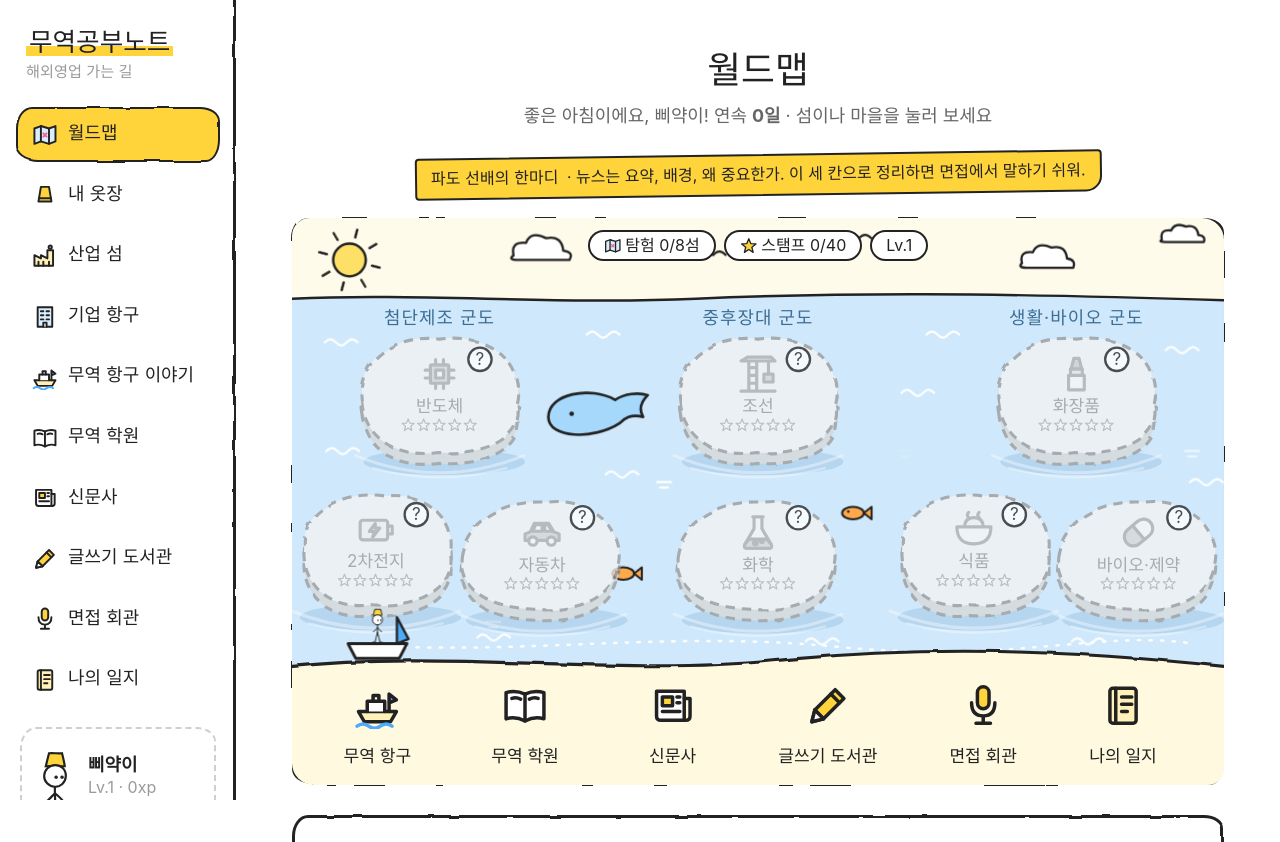
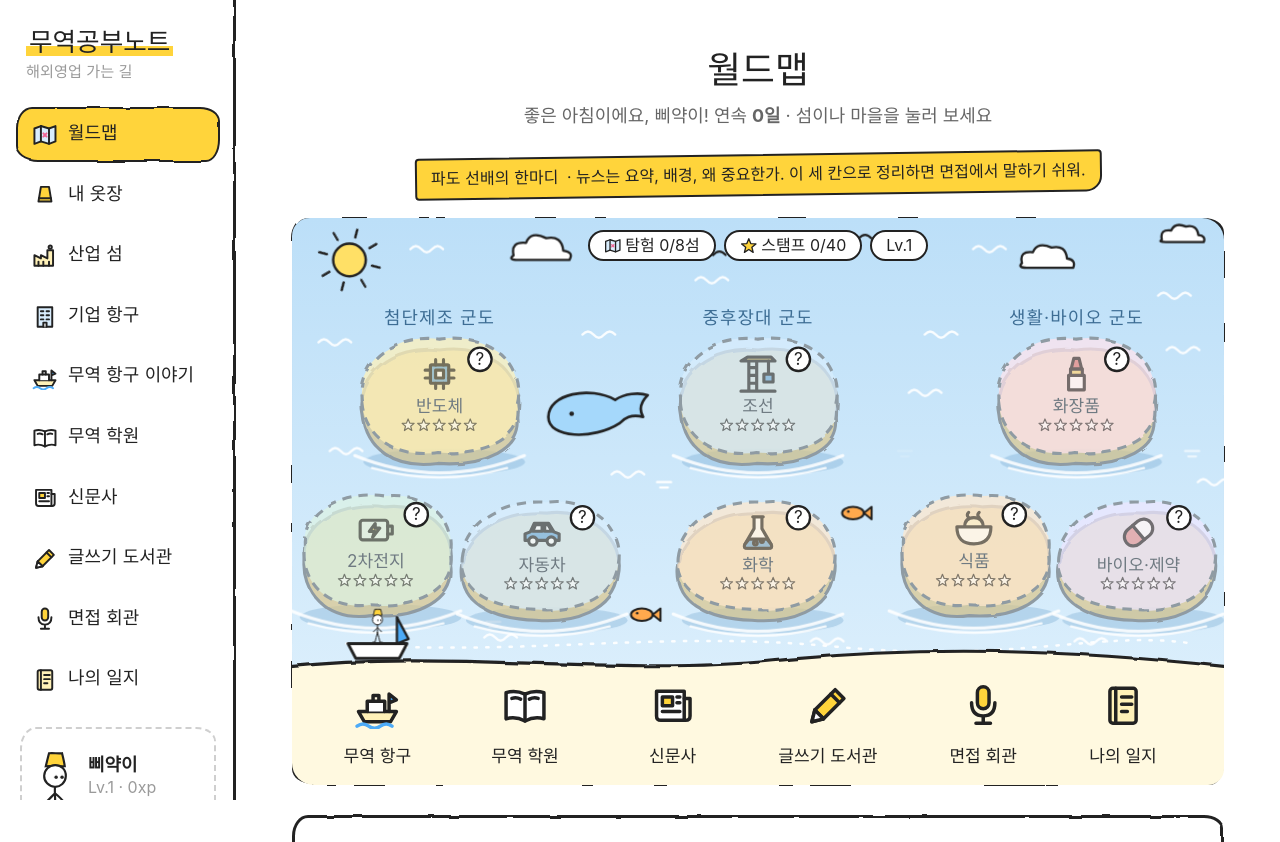
Before and after one commit to s2469639/trade-study, a Flask app: page / in a window 1280 px wide. Shown: the top 842 px of the page. Run offline with Flask 3, Linux system fonts and the light colour scheme; some web fonts are replaced.

Commit message:
Map: fill whole map with sea, show faded island colors before visiting
Co-Authored-By: Claude Sonnet 5.5 <noreply@anthropic.com>
Claude-Session: https://claude.ai/code/session_01V3Hwdy5wM1Xidf49ATJh21

```diff
--- a/static/css/style.css
+++ b/static/css/style.css
@@ -698,12 +698,7 @@ input[type=number]:focus { background: #FFFDF0; box-shadow: 0 0 0 4px #BFE0FB; }
 
 /* 섬: 안 가본 섬은 안개, 다 모으면 깃발 */
 .map .island { transition: opacity .3s; }
-.map .island.fog { opacity: .78; }
 .map .island.fog:hover, .map .island.fog:focus-visible { opacity: 1; }
-.map .island.fog .isle-shape path { fill: #F1F3F2 !important; stroke: #9a9a9a; stroke-dasharray: 12 9; }
-.map .island.fog .map-ico { opacity: .32; filter: grayscale(1); }
-.map .island.fog .isle-name { fill: #9a9a9a; }
-.map .island.fog .star { opacity: .3; }
 .map .fog-badge circle { fill: #fff; stroke: var(--ink); stroke-width: 3; }
 .map .fog-badge text { font-size: 22px; text-anchor: middle; fill: var(--ink); }
 .map .island.done .isle-shape path { stroke: #E5A800; stroke-width: 5; }
@@ -756,11 +751,17 @@ input[type=number]:focus { background: #FFFDF0; box-shadow: 0 0 0 4px #BFE0FB; }
 .map .ripple { fill: none; stroke: #fff; stroke-width: 4; stroke-linecap: round; opacity: .95; transform-box: fill-box; transform-origin: center; animation: ripple 3.6s ease-in-out infinite; }
 .map .ripple.r2 { stroke-width: 3; opacity: .8; animation-delay: -1.8s; }
 @keyframes ripple { 0%, 100% { transform: scale(1); opacity: .95; } 50% { transform: scale(1.05); opacity: .55; } }
-.map .island.fog .isle-shape .side { fill: #D5D9D8 !important; }
-.map .island.fog .isle-shape path { stroke: #9a9a9a; }
-.map .island.fog .isle-shape .top { fill: #F1F3F2 !important; }
-.map .island.fog .ripple { opacity: .45; animation: none; }
 .map .island.done .isle-shape .side, .map .island.done .isle-shape .top { stroke: #E5A800; stroke-width: 5; }
 .map .region { fill: #3d6d94; font-size: 23px; }
 .map-hud { position: absolute; top: 12px; left: 50%; transform: translateX(-50%); z-index: 3; padding: 0; }
 @media (max-width: 960px) { .map-hud { position: sticky; left: 0; transform: none; padding: 10px 12px 0; justify-content: flex-start; } }
+
+/* 위까지 전부 바다. 안 가본 섬도 처음부터 자기 색이 은은하게 보이게 */
+.map .island.fog { opacity: 1; }
+.map .island.fog .isle-shape .top { fill-opacity: .72; stroke: #8f9ba3; stroke-dasharray: 12 9; }
+.map .island.fog .isle-shape .side { fill: #D9C58A !important; fill-opacity: .7; stroke: #8f9ba3; }
+.map .island.fog .map-ico { opacity: .6; filter: grayscale(.35); }
+.map .island.fog .isle-name { fill: #6f7a82; }
+.map .island.fog .star { opacity: .55; }
+.map .island.fog .ripple { opacity: .8; animation: ripple 3.6s ease-in-out infinite; }
+.map .island.fog:hover .isle-shape .top, .map .island.fog:focus-visible .isle-shape .top { fill-opacity: .9; }
--- a/templates/_map.html
+++ b/templates/_map.html
@@ -21,12 +21,11 @@
   <div class="map-tip" id="mapTip" hidden></div>
 
   <svg class="map" id="worldMap" viewBox="0 0 1200 730" role="img" aria-label="월드맵">
-    {# ---- 하늘과 바다 (수평선 위는 하늘, 아래는 바다) ---- #}
-    <rect class="sky" x="0" y="0" width="1200" height="110"/>
-    <path class="sea" d="M0 104 C 160 96, 340 112, 520 104 S 900 96, 1200 106 V 600 H0 Z"/>
-    <path class="horizon" d="M0 104 C 160 96, 340 112, 520 104 S 900 96, 1200 106"/>
+    {# ---- 바다 (위까지 전부 바다. 위쪽은 살짝 더 깊은 색) ---- #}
+    <defs><linearGradient id="seaGrad" x1="0" y1="0" x2="0" y2="1"><stop offset="0" stop-color="#BCDFF8"/><stop offset="1" stop-color="#DCEFFC"/></linearGradient></defs>
+    <rect class="sea-full" x="0" y="0" width="1200" height="620" fill="url(#seaGrad)"/>
     <g aria-hidden="true">
-      {# 하늘: 해, 구름, 새 #}
+      {# 해, 구름, 새는 바다 위를 떠다니는 장식 #}
       <g transform="translate(74,54)"><g class="sun">
         <g class="rays">{% for a in range(0, 360, 45) %}<path d="M0 -30 V-40" transform="rotate({{ a }})"/>{% endfor %}</g>
         <circle r="21"/>
@@ -36,14 +35,14 @@
       <g transform="translate(1110,8)"><g class="cloud c3"><path d="M0 20 Q-3 6 12 8 Q17 -3 31 3 Q45 0 47 14 Q57 15 54 23 H5 Q-5 23 0 20 Z"/></g></g>
       {% for bx, by in [(520, 52), (700, 36)] %}<g transform="translate({{ bx }},{{ by }})"><path class="bird" style="animation-delay:-{{ loop.index }}s" d="M0 0 q8 -9 16 0 q8 -9 16 0"/></g>{% endfor %}
       {# 바다: 잔물결, 항로, 고래, 물고기, 윤슬 #}
-      {% for wx, wy in [(40,160),(380,150),(820,150),(1130,170),(50,300),(410,330),(790,225),(1160,340),(240,540),(660,545),(1000,545)] %}<path class="wave" style="animation-delay:-{{ loop.index * 0.6 }}s" d="M{{ wx }} {{ wy }} q7 -8 14 0 t14 0 t14 0"/>{% endfor %}
+      {% for wx, wy in [(150,40),(520,80),(880,40),(1120,100),(40,160),(380,150),(820,150),(1130,170),(50,300),(410,330),(790,225),(1160,340),(240,540),(660,545),(1000,545)] %}<path class="wave" style="animation-delay:-{{ loop.index * 0.6 }}s" d="M{{ wx }} {{ wy }} q7 -8 14 0 t14 0 t14 0"/>{% endfor %}
       <path class="route" d="M70 548 C 290 566, 470 530, 700 552 S 1040 530, 1160 548"/>
       <g class="whale" transform="translate(330,232)">
         <g class="spout"><path d="M82 -6 q-4 -14 -14 -20"/><path d="M82 -6 q4 -14 14 -20"/><path d="M82 -6 V-24"/></g>
         <path class="body" d="M0 24 C0 -6 54 -16 86 2 C98 -6 116 -8 128 -4 C120 4 116 14 122 24 C106 20 98 26 92 32 C58 54 0 52 0 24 Z"/>
         <circle class="eye" cx="30" cy="20" r="3"/>
       </g>
-      {% for fx, fy in [(448, 452), (752, 372)] %}<g transform="translate({{ fx }},{{ fy }})"><g class="fish" style="animation-delay:-{{ loop.index * 1.3 }}s"><ellipse cx="0" cy="0" rx="14" ry="8"/><path d="M14 0 L24 -8 V8 Z"/><circle cx="-6" cy="-2" r="1.6" class="eye"/></g></g>{% endfor %}
+      {% for fx, fy in [(472, 505), (752, 372)] %}<g transform="translate({{ fx }},{{ fy }})"><g class="fish" style="animation-delay:-{{ loop.index * 1.3 }}s"><ellipse cx="0" cy="0" rx="14" ry="8"/><path d="M14 0 L24 -8 V8 Z"/><circle cx="-6" cy="-2" r="1.6" class="eye"/></g></g>{% endfor %}
       {% for sx, sy in [(470, 340), (250, 520), (780, 300), (1150, 300)] %}<g transform="translate({{ sx }},{{ sy }})"><path class="glint" style="animation-delay:-{{ loop.index * 0.8 }}s" d="M0 0 h18 M4 7 h10"/></g>{% endfor %}
     </g>
 
```
Also changed, not shown: README.md.
